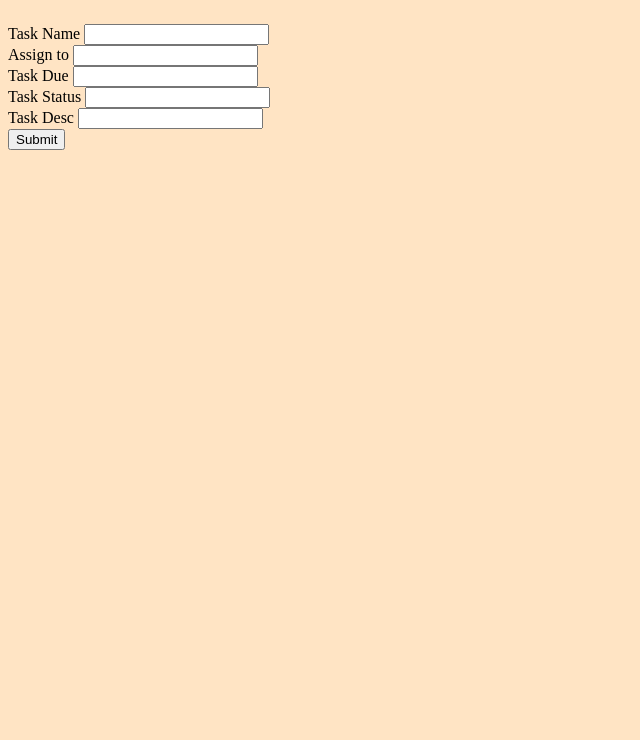
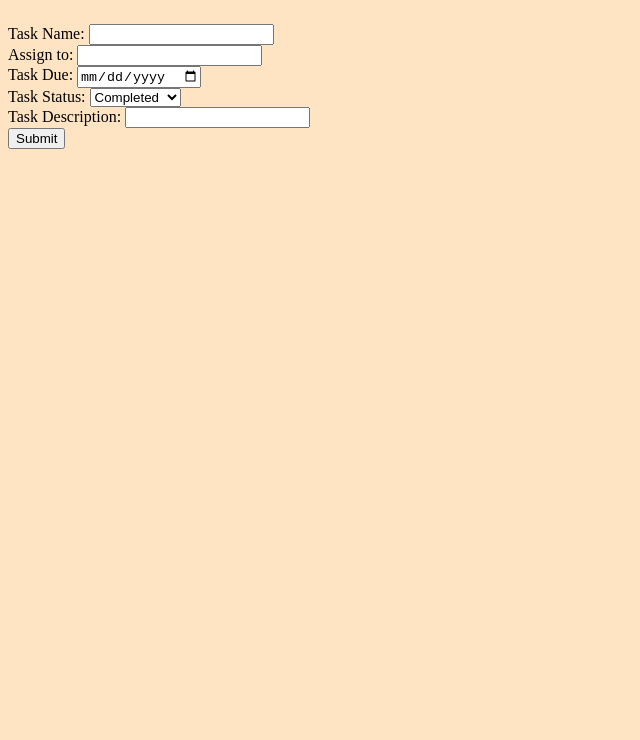
Before and after one commit to melvin-go/fit2095-week7, a website: page views/addTask.html in a window 1280 px wide. Shown: the part 60-800 px from the top of the page, without its empty margins (0-640 px from the left). Drawn offline with Linux system fonts and the light colour scheme; files that its build step writes are made by us from their sources.

Commit message:
fixed problems

```diff
--- a/views/addTask.html
+++ b/views/addTask.html
@@ -9,19 +9,22 @@
         </h1>
         <br/>
         <form action='/addTask' method='POST'>
-            Task Name
+            Task Name:
             <input type='text' name='taskName'>
             </br>
-            Assign to
+            Assign to:
             <input type='text' name='taskPerson'>
             </br>
-            Task Due
-            <input type='text' name='taskDue'>
+            Task Due:
+            <input type="date" name="taskDue">
             </br>
-            Task Status
-            <input type='text' name='taskStatus'>
+            Task Status:
+            <select name= 'taskStatus'>
+                <option value="completed">Completed</option>
+                <option value="inProgress">In Progress</option>
+            </select>
             </br>
-            Task Desc
+            Task Description:
             <input type='text' name='taskDesc'>
             </br>
             <button>Submit</button>
```
Also changed, not shown: server.js (+9 -7 lines).
